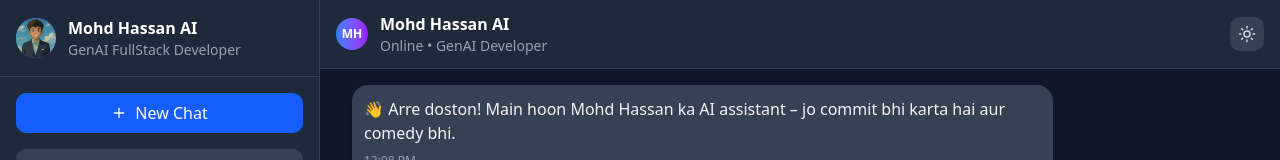
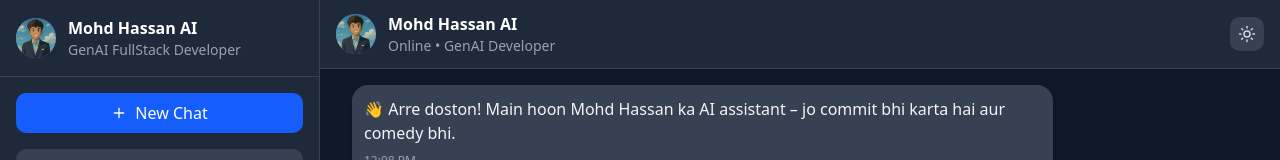
Before and after one commit to mohd-hassan17/my-ai-persona, a Next.js app: page / in a window 1280 px wide. Shown: the top 160 px of the page. Built offline with nearby package versions, Linux system fonts and the light colour scheme.

Commit message:
img added

```diff
--- a/components/Main.jsx
+++ b/components/Main.jsx
@@ -259,9 +259,15 @@ const MohdHassanAIChat = () => {
               <Menu size={20} />
             </button>
             <div className="flex items-center space-x-3">
-              <div className="w-8 h-8 bg-gradient-to-r from-blue-500 to-purple-600 rounded-full flex items-center justify-center">
-                <span className="text-white font-bold text-xs">MH</span>
-              </div>
+              <div className="w-10 h-10 bg-gradient-to-r from-blue-500 to-purple-600 rounded-full flex items-center justify-center overflow-hidden">
+                  <Image
+                    alt=""
+                    src="/myimg.png"
+                    width={40}
+                    height={40}
+                    className="object-contain"
+                  />
+                </div>
               <div>
                 <h1 className={`${isDark ? 'text-white' : 'text-gray-900'} font-semibold`}>Mohd Hassan AI</h1>
                 <p className={`${isDark ? 'text-gray-400' : 'text-gray-600'} text-sm`}>Online • GenAI Developer</p>
```
